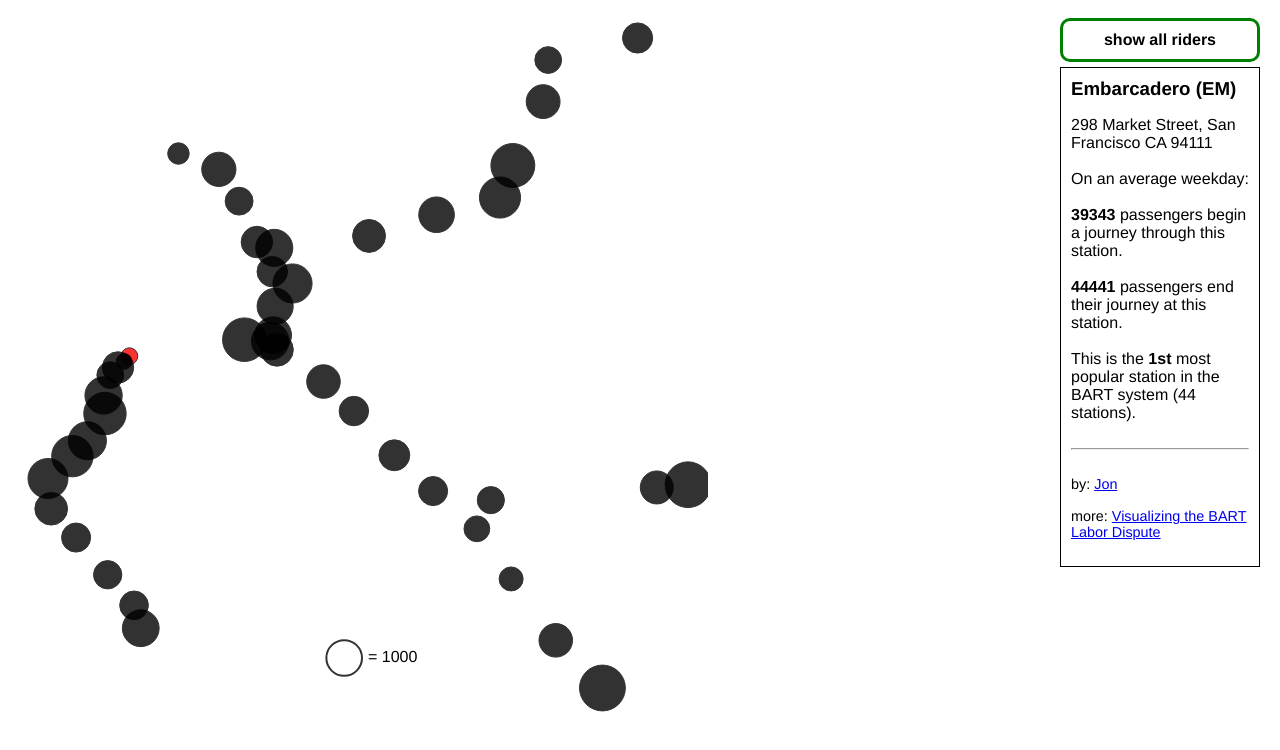
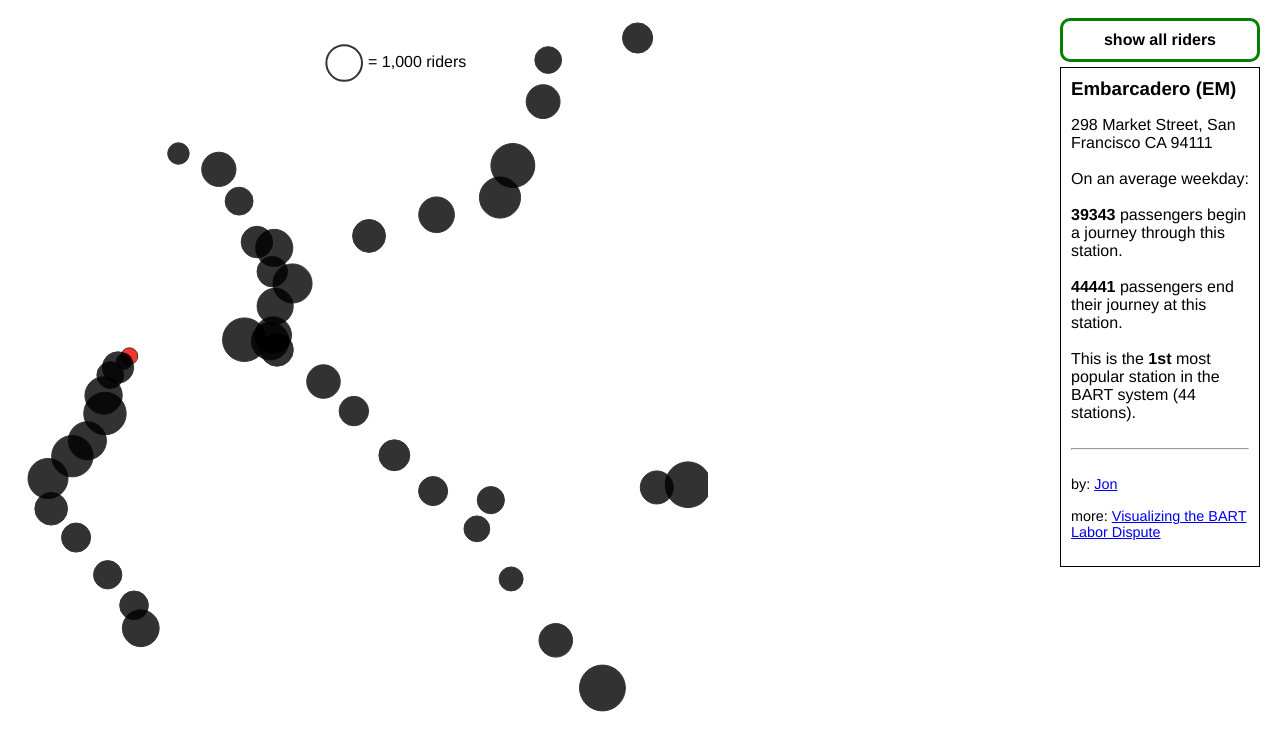
Before and after one commit to athst/bart-ridership-one, a plain HTML site: page index.html in a window 1280 px wide. Shown: the part 48-798 px from the top of the page. Drawn offline with Linux system fonts and the light colour scheme.

Commit message:
Put the legend position at the top

```diff
--- a/index.html
+++ b/index.html
@@ -272,24 +272,9 @@ d3.csv("./data/ridership_sep2013.csv",function(d) {
 
             function set_legend(max_node_size,scale) {
 
+                // sets the position of the legend
                 var legend_x = width / 2;
-                var legend_y = height - 50;
-
-                // this is probably a ghetto way to do this, should make it more d3-esque so that it can transition nicely
-                // remove the existing legend to redraw it
-                /*
-                var legend = d3.selectAll(".legend");
-                legend.remove();
-                */
-                /*
-                var legend = svg.append("g")
-                    .attr("class","legend")
-                    .attr("x",legend_x)
-                    .attr("y",legend_y)
-                    .attr("height",100)
-                    .attr("width",100)
-                    .data(max_node_size);
-                */
+                var legend_y = height - Math.abs(5 - height);
 
                 var legend_text = svg.selectAll("#legendtext")
                     .data([max_node_size]);
@@ -301,7 +286,7 @@ d3.csv("./data/ridership_sep2013.csv",function(d) {
                     .attr("id", "legendtext");
 
                 legend_text
-                    .text(function(d) {return "= " + d;});
+                    .text(function(d) {return "= " + d.toLocaleString() + " riders";});
 
                 legend_text
                     .exit().remove();
@@ -321,15 +306,6 @@ d3.csv("./data/ridership_sep2013.csv",function(d) {
                 legend_circle
                     .exit().remove();
 
-
-                 //   .text("= " + d);
-/*
-                legend.enter().append("circle")
-                    .attr("class", "legenddot")
-                    .attr("r", function() { return scale(d); })
-                    .attr("cx", legend_x - scale(d) - 6)
-                    .attr("cy", legend_y + 20);
-*/
             }
 
 
```
